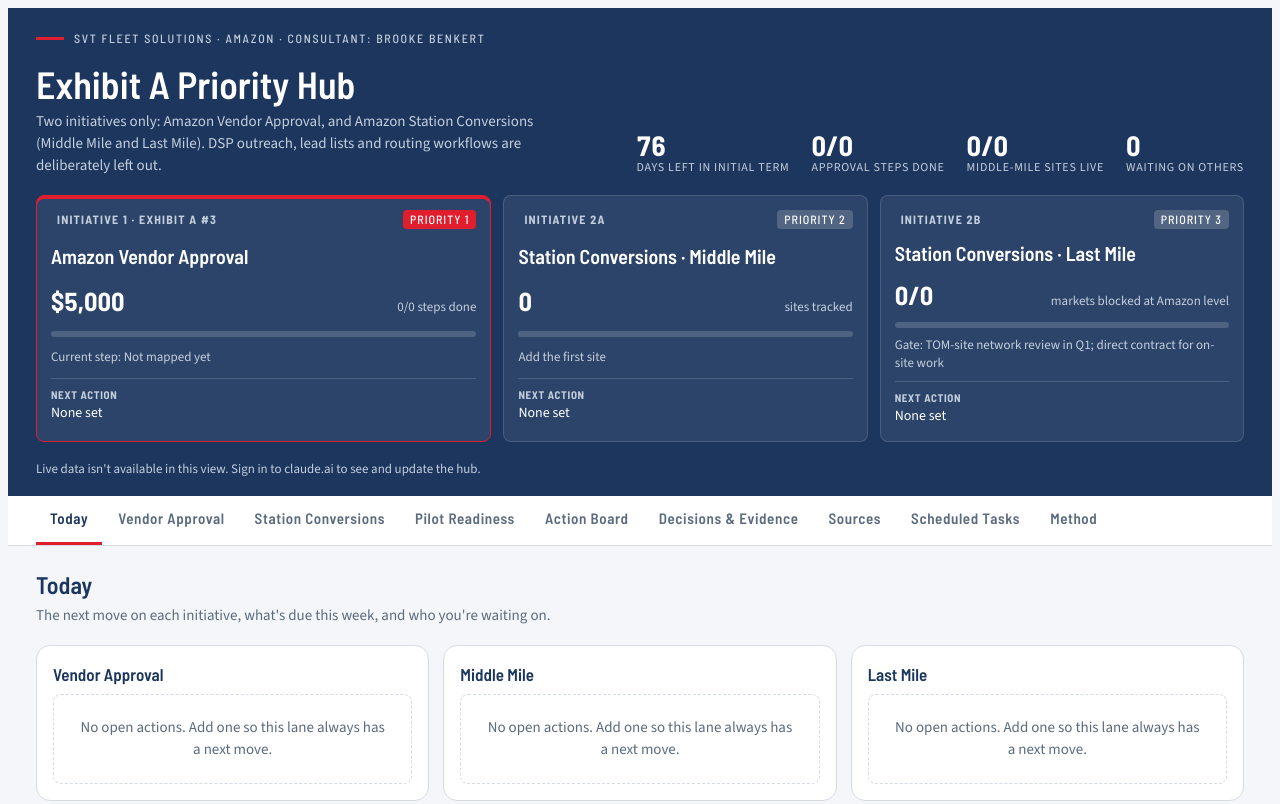
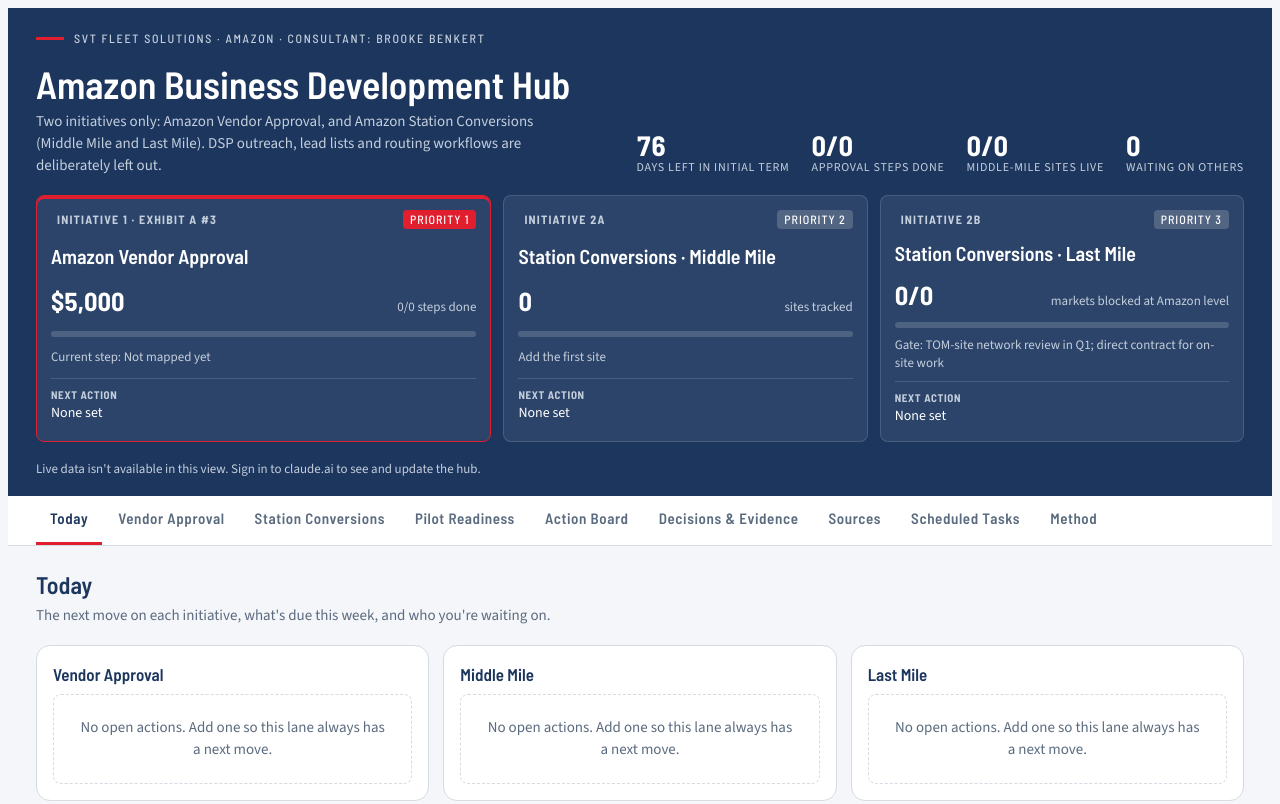
Before and after one commit to MrsBRB/SVT_Amazon_Business_Development, a plain HTML site: page hub/exhibit-a-priority-hub.html in a window 1280 px wide. Shown: the top 804 px of the page. Drawn offline with nearby package versions, Linux system fonts and the light colour scheme.

Commit message:
Rename hub to Amazon Business Development Hub
Co-Authored-By: Claude Opus 5.5 <noreply@anthropic.com>
Claude-Session: https://claude.ai/code/session_01QQYEcnyhGWsdAg6b79wGV3

```diff
--- a/hub/exhibit-a-priority-hub.html
+++ b/hub/exhibit-a-priority-hub.html
@@ -1,4 +1,4 @@
-<title>Exhibit A Priority Hub</title>
+<title>Amazon Business Development Hub</title>
 <meta name="claude:viewport-fit-sides" content="cover">
 <link rel="preconnect" href="https://fonts.googleapis.com">
 <link rel="stylesheet" href="https://fonts.googleapis.com/css2?family=Barlow+Semi+Condensed:wght@500;600;700&family=Source+Sans+3:wght@400;600;700&display=swap">
@@ -213,7 +213,7 @@ td .sub{font-size:12px;color:var(--muted)}
     <div class="eyebrow"><span class="rule"></span>SVT Fleet Solutions · Amazon · Consultant: Brooke Benkert</div>
     <div style="display:flex;justify-content:space-between;gap:18px;flex-wrap:wrap;align-items:end">
       <div style="display:grid;gap:6px;min-width:0">
-        <h1>Exhibit A Priority Hub</h1>
+        <h1>Amazon Business Development Hub</h1>
         <div class="sub">Two initiatives only: Amazon Vendor Approval, and Amazon Station Conversions (Middle Mile and Last Mile). DSP outreach, lead lists and routing workflows are deliberately left out.</div>
       </div>
       <div class="clock num" id="clock"></div>
```
